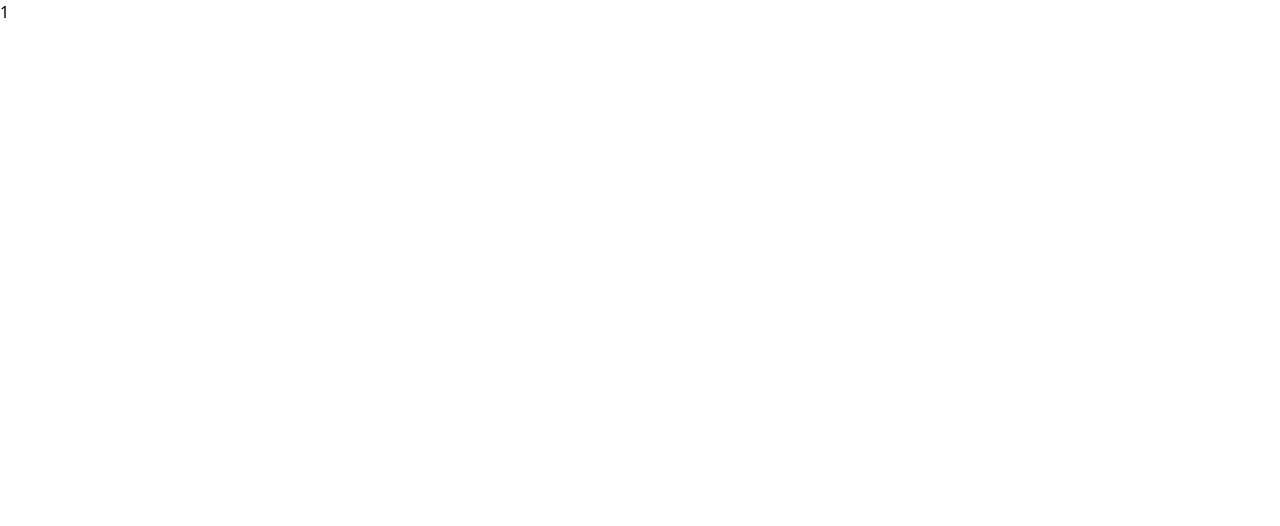
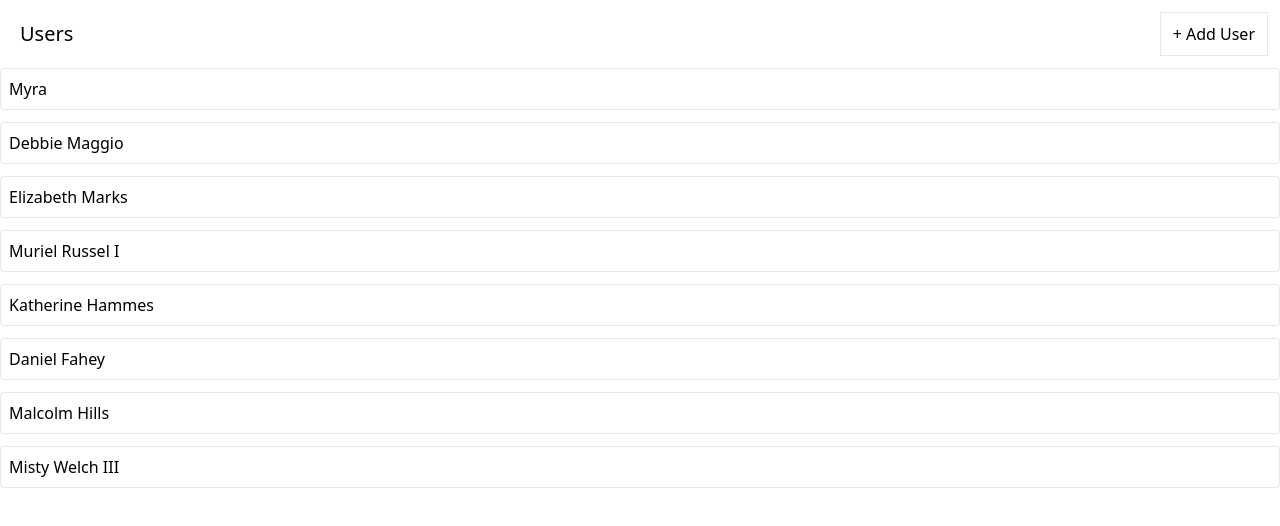
Before and after one commit to NorieM/media, a React (Create React App) app: page / in a window 1280 px wide. Shown: the top 526 px of the page. Built offline with nearby package versions, Linux system fonts and the light colour scheme; data requests are answered from the project's data file.

Commit message:
Fixed typo in filename

```diff
--- a/db.json
+++ b/db.json
@@ -3,6 +3,34 @@
     {
       "id": 1,
       "name": "Myra"
+    },
+    {
+      "name": "Debbie Maggio",
+      "id": 2
+    },
+    {
+      "name": "Elizabeth Marks",
+      "id": 3
+    },
+    {
+      "name": "Muriel Russel I",
+      "id": 4
+    },
+    {
+      "name": "Katherine Hammes",
+      "id": 5
+    },
+    {
+      "name": "Daniel Fahey",
+      "id": 6
+    },
+    {
+      "name": "Malcolm Hills",
+      "id": 7
+    },
+    {
+      "name": "Misty Welch III",
+      "id": 8
     }
   ],
   "albums": [],
--- a/src/components/UsersLIst.js
+++ b/src/components/UsersLIst.js
@@ -1,31 +1,65 @@
-import { useEffect } from "react";
+import { useEffect, useState } from "react";
 import { useDispatch, useSelector } from "react-redux";
-import { fetchUsers } from "../store";
+import { fetchUsers, addUser } from "../store";
+import Button from './Button';
 import Skeleton from "./Skeleton";
 
 function UsersList() {
 
+    const [isLoadingUsers, setIsLoadingUsers] = useState(false);
+    const [loadingUsersError, setLoadingUsersError] = useState(null);
+    const [isCreatingUser, setIsCreatingUser] = useState(false);
+    const [creatingUserError, setCreatingUserError] = useState(null);
+
     const dispatch = useDispatch();
 
-    const {data, isLoading, error} = useSelector((state) => {
+    const { data } = useSelector((state) => {
         return state.users;
     })
 
     useEffect(() => {
-        dispatch(fetchUsers());
+        setIsLoadingUsers(true);
+        dispatch(fetchUsers())
+            .unwrap()
+            .catch(err => setLoadingUsersError(err))
+            .finally(() => setIsLoadingUsers(false));
     }, [dispatch]);
 
-    if (isLoading) {
+    const handleUserAdd = () => {
+        setIsCreatingUser(true);
+        dispatch(addUser())
+            .unwrap()
+            .catch(err => setCreatingUserError(err))
+            .finally(() => setIsCreatingUser(false))
+    };
+
+    if (isLoadingUsers) {
         return <Skeleton times={6} className="h-10 w-full" />
     }
 
-    if (error) {
+    if (loadingUsersError) {
         return <div>Error fetching data</div>
     }
+
+    const renderedUsers = data.map((user) => {
+        return <div key={user.id} className="mb-3 border rounded">
+            <div className="flex p-2 justify-between items-center cursor-pointer">
+                {user.name}
+            </div>
+        </div>
+    })
+
     return <div>
-        {data.length}
-    </div>
-
+        <div className="flex flex-row justify-between m-3">
+            <h1 className="m-2 text-xl">Users</h1>
+            {
+                isCreatingUser ? ('Creating user...')
+                :(<Button onClick={handleUserAdd}>+ Add User</Button>)
+            }
+            { creatingUserError && 'Error creating user!'}
+        </div>
+        {renderedUsers}
+    </div>;
 
 }
 
--- a/src/store/index.js
+++ b/src/store/index.js
@@ -1,5 +1,5 @@
 import { configureStore } from "@reduxjs/toolkit";
-import { usersReducer } from "./slices/usersSlcie";
+import { usersReducer } from "./slices/usersSlice";
 
 export const store = configureStore({
   reducer: {
@@ -8,3 +8,4 @@
 });
 
 export * from './thunks/fetchUsers';
+export * from './thunks/addUser';
--- a/src/store/slices/usersSlcie.js
+++ b/src/store/slices/usersSlice.js
@@ -1,5 +1,6 @@
 import { createSlice } from "@reduxjs/toolkit";
 import { fetchUsers } from "../thunks/fetchUsers";
+import { addUser } from "../thunks/addUser";
 
 const usersSlice = createSlice({
   name: 'users',
@@ -20,8 +21,18 @@
       state.isLoading = false;
       state.error = action.error;
     });
+    builder.addCase(addUser.pending, (state, action) => {
+      state.isLoading = true;
+    });
+    builder.addCase(addUser.fulfilled, (state, action) => {
+      state.isLoading = false;
+      state.data.push(action.payload);
+    });
+    builder.addCase(addUser.rejected, (state, action) => {
+      state.isLoading = false;
+      state.error = action.error;
+    });
   },
-
 });
 
 export const usersReducer = usersSlice.reducer;
--- /dev/null
+++ b/src/store/thunks/addUser.js
@@ -0,0 +1,21 @@
+import { createAsyncThunk } from "@reduxjs/toolkit";
+import axios from "axios";
+import { faker } from "@faker-js/faker";
+
+const addUser = createAsyncThunk('users/add', async () => {
+
+  const response = await axios.post('http://localhost:3005/users', {
+    name: faker.name.fullName()
+  });
+  await pause(1000);
+
+  return response.data;
+});
+
+const pause = (duration) => {
+  return new Promise((resolve)=> {
+    setTimeout(resolve, duration);
+  });
+};
+
+export { addUser };
```
Lines whose indentation alone changed are shown as unchanged.
